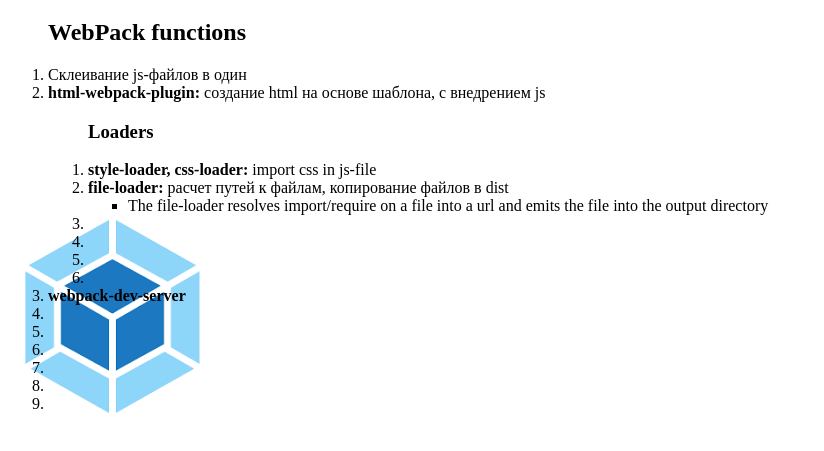
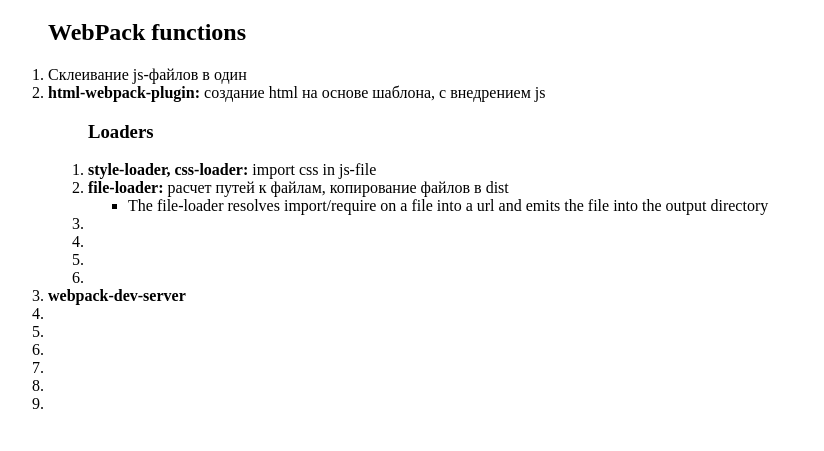
Before and after one commit to andrew2020wit/webpack-poligon, a website built with webpack: page src/index.html in a window 1280 px wide. Shown: the part 61-512 px from the top of the page, without its empty margins (0-824 px from the left). Built offline with nearby package versions, Linux system fonts and the light colour scheme.

Commit message:
remove background-image

```diff
--- a/src/styles/styles.css
+++ b/src/styles/styles.css
@@ -2,7 +2,7 @@
   color: red;
 }
 body {
-  background-image: url("../assets/webpack.png");
+  /* background-image: url("../assets/webpack.png");
   background-repeat: no-repeat;
-  background-position-y: bottom;
+  background-position-y: bottom; */
 }
```
